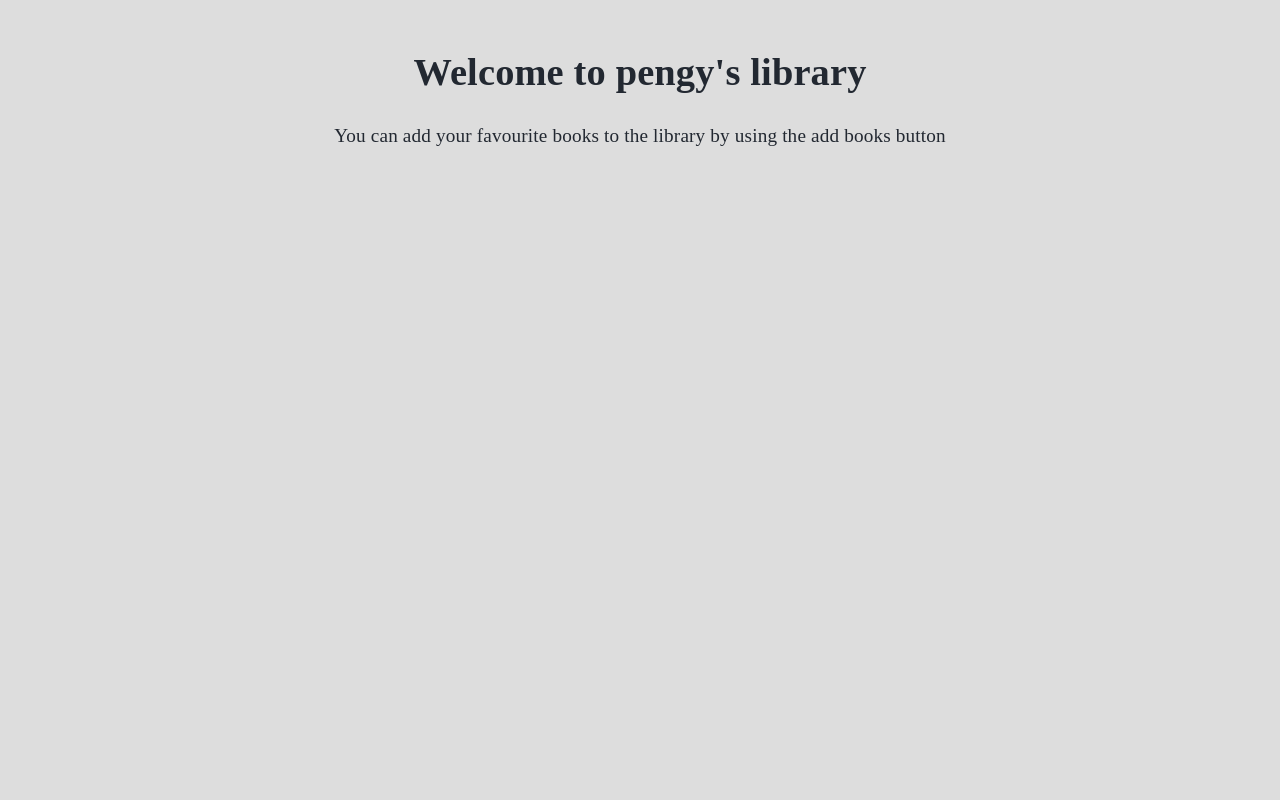
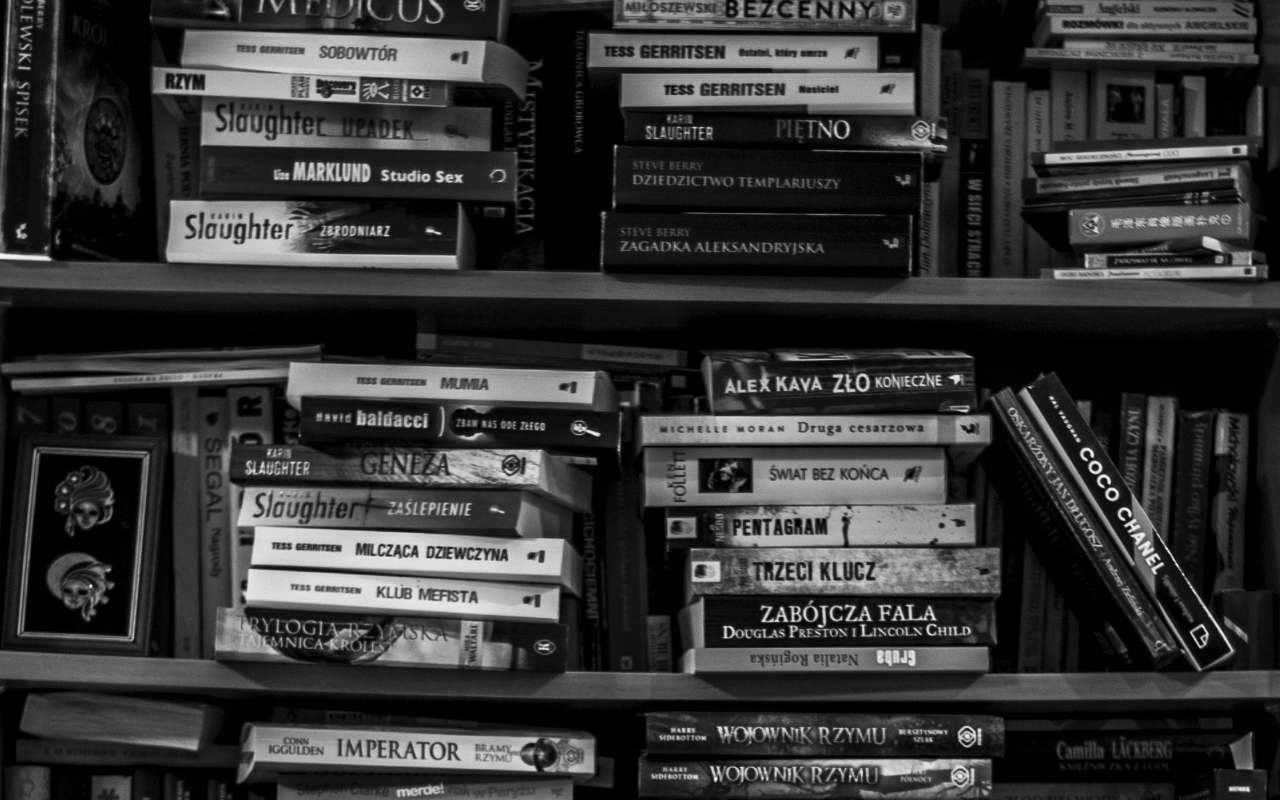
Before and after one commit to krupt3x/library, a plain HTML site: page index.html in a window 1280 px wide. Drawn offline with Linux system fonts and the light colour scheme.

Commit message:
add bg image

```diff
--- a/index.html
+++ b/index.html
@@ -7,13 +7,7 @@
     <link rel="stylesheet" href="./styles.css" />
   </head>
   <body>
-    <div class="welcome">
-      <h1>Welcome to pengy's library</h1>
-      <p>
-        You can add your favourite books to the library by using the add books
-        button
-      </p>
-    </div>
+
     <script defer src="./index.js"></script>
   </body>
 </html>
--- a/index.js
+++ b/index.js
@@ -17,7 +17,7 @@ function addBookToLibrary() {
     const authorName = "pengy"
     const pages = 33
     const status = "have read."
-    myLibrary.push( new Book(title, authorName, pages, status));
+    myLibrary.push(new Book(title, authorName, pages, status));
 }
 
 function displayBooks(myLibrary) {
@@ -25,6 +25,3 @@ function displayBooks(myLibrary) {
         console.log(myLibrary[i]);
     }
 }
-
-addBookToLibrary();
-displayBooks(myLibrary);
--- a/styles.css
+++ b/styles.css
@@ -1,19 +1,13 @@
-*{
-    margin: 0;
-    padding: 0;
+* {
+  margin: 0;
+  padding: 0;
 }
 
-body{
-    background-color: #DDDDDD;
-    color: #222831;
-    font-size: 1rem;
+body {
+  background-image: url("./assets/images/pexels-pixabay-256453.jpg");
+  background-size: cover;
+  background-attachment: fixed;
+  /* background-color: #dddddd; */
+  color: #222831;
+  font-size: 1rem;
 }
-
-.welcome{
-    text-align: center;
-    padding: 20px;
-    margin: 20px;
-    font-size: 1.2rem;
-    line-height: 4rem;
-    letter-spacing: 0.01rem;
-}
```
Also changed, not shown: assets/images/pexels-pixabay-256453.jpg (added).
